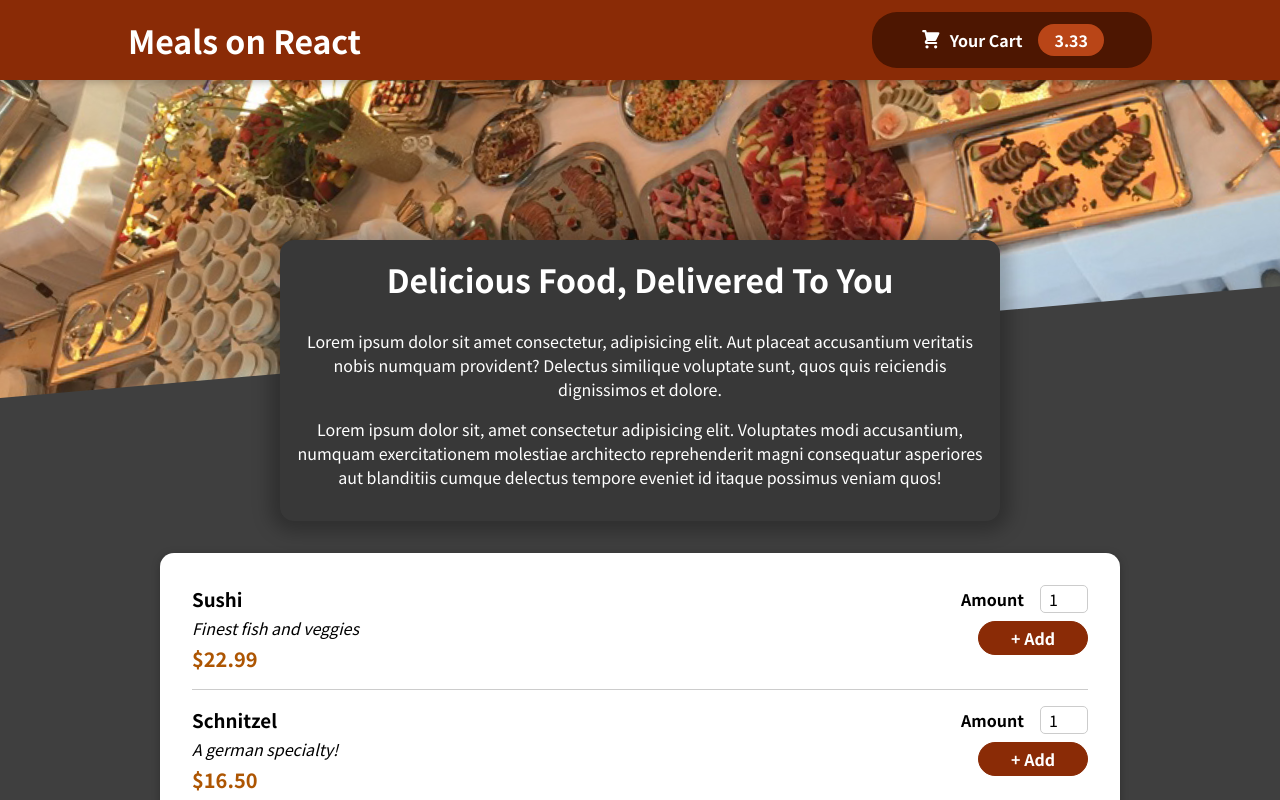
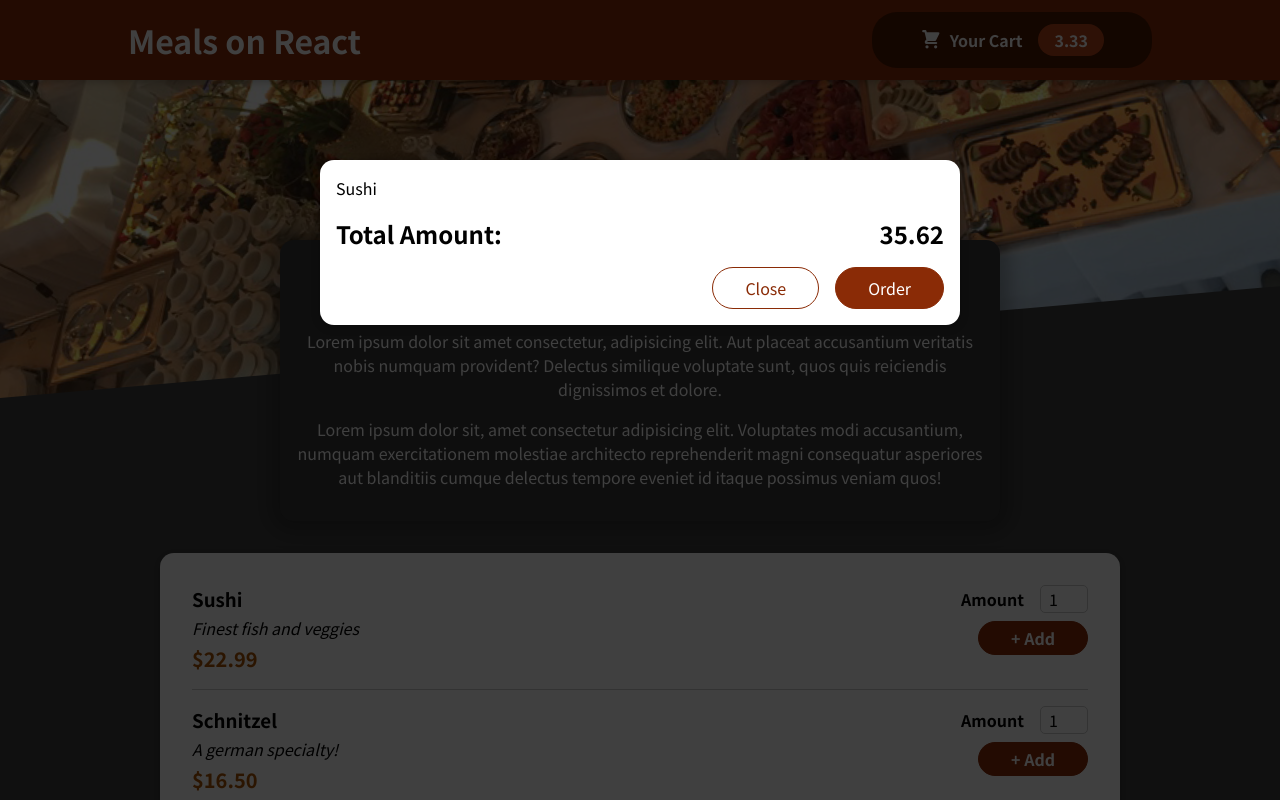
Before and after one commit to kamathsachin/food-order-site, a React (Create React App) app: page / in a window 1280 px wide. Shown: the top 800 px of the page. Built offline with nearby package versions, Linux system fonts and the light colour scheme.

Commit message:
Implement the Cart Modal

```diff
--- a/src/App.js
+++ b/src/App.js
@@ -1,10 +1,12 @@
 import React from 'react';
 import Header from '../src/components/Layout/Header';
 import Meals from './components/Meals/Meals';
+import Cart from './components/Cart/Cart';
 
 function App() {
   return (
     <React.Fragment>
+      <Cart />
       <Header />
       <main>
         <Meals />
--- a/src/components/Cart/Cart.js
+++ b/src/components/Cart/Cart.js
@@ -1,26 +1,27 @@
 import classes from './Cart.module.css';
+import Modal from '../UI/Modal';
 
 const Cart = (props) => {
   const cartItems = (
     <ul className={classes['cart-items']}>
-      {[{ id: 'c1', name: 'Sushi', amount: 2, price: 12.99 }].map((item) => (
-        <li>item.name</li>
-      ))}
+      {[{ id: 'c1', name: 'Sushi', amount: 2, price: 12.99 }].map((item) => {
+        return <li>{item.name}</li>;
+      })}
     </ul>
   );
 
   return (
-    <div>
+    <Modal>
       {cartItems}
-      <div className="classes.total">
-        <span>Total Amount</span>
+      <div className={classes.total}>
+        <span>Total Amount:</span>
         <span>35.62</span>
       </div>
-      <div className={classes.action}>
+      <div className={classes.actions}>
         <button className={classes['button--alt']}>Close</button>
         <button className={classes.button}>Order</button>
       </div>
-    </div>
+    </Modal>
   );
 };
 
--- a/src/components/UI/Modal.js
+++ b/src/components/UI/Modal.js
@@ -1,7 +1,31 @@
+import React from 'react';
+import ReactDOM from 'react-dom';
 import classes from './Modal.module.css';
 
+const Backdrop = (props) => {
+  return <div className={classes.backdrop} />;
+};
+
+const ModalOverlay = (props) => {
+  return (
+    <div className={classes.modal}>
+      <div className={classes.content}>{props.children}</div>
+    </div>
+  );
+};
+
+const portalElement = document.getElementById('overlays');
+
 const Modal = (props) => {
-    return()
+  return (
+    <React.Fragment>
+      {ReactDOM.createPortal(<Backdrop />, portalElement)}
+      {ReactDOM.createPortal(
+        <ModalOverlay>{props.children}</ModalOverlay>,
+        portalElement
+      )}
+    </React.Fragment>
+  );
 };
 
 export default Modal;
```
